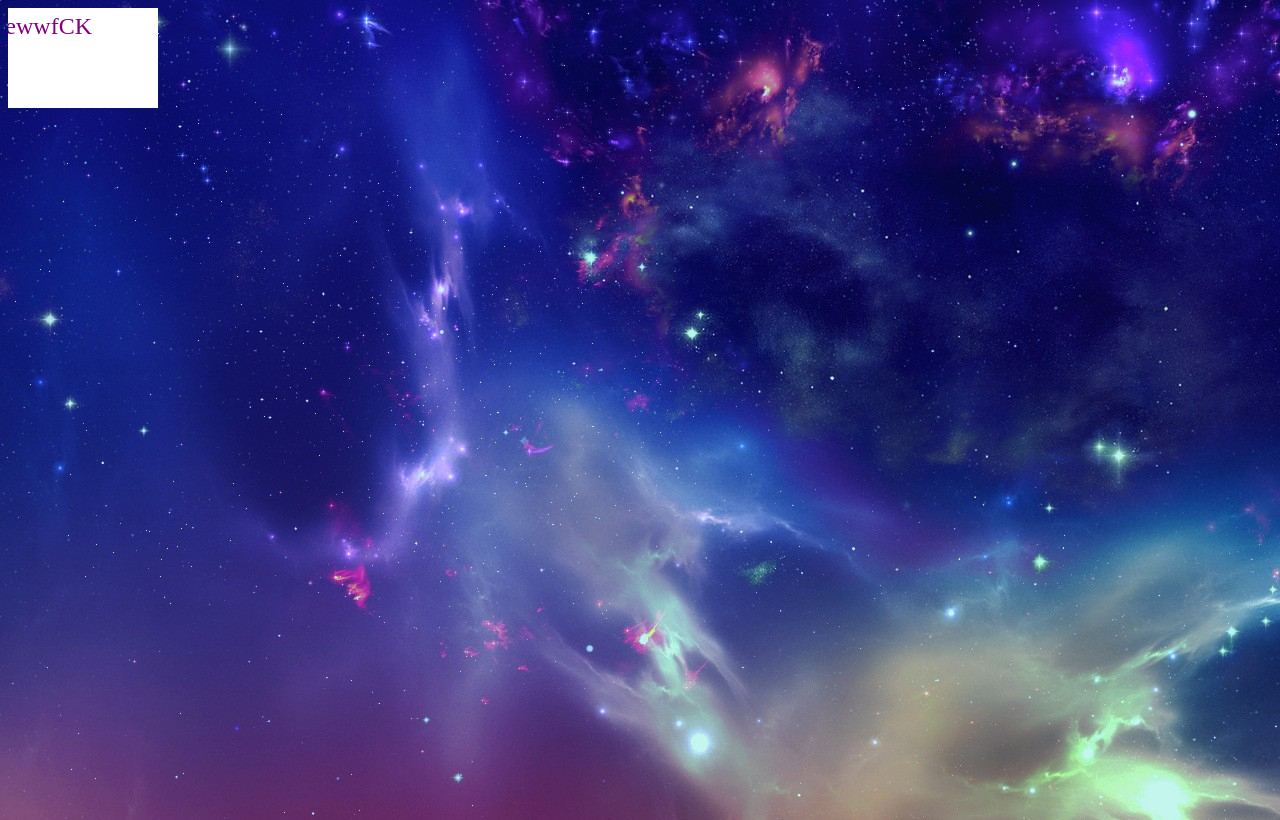
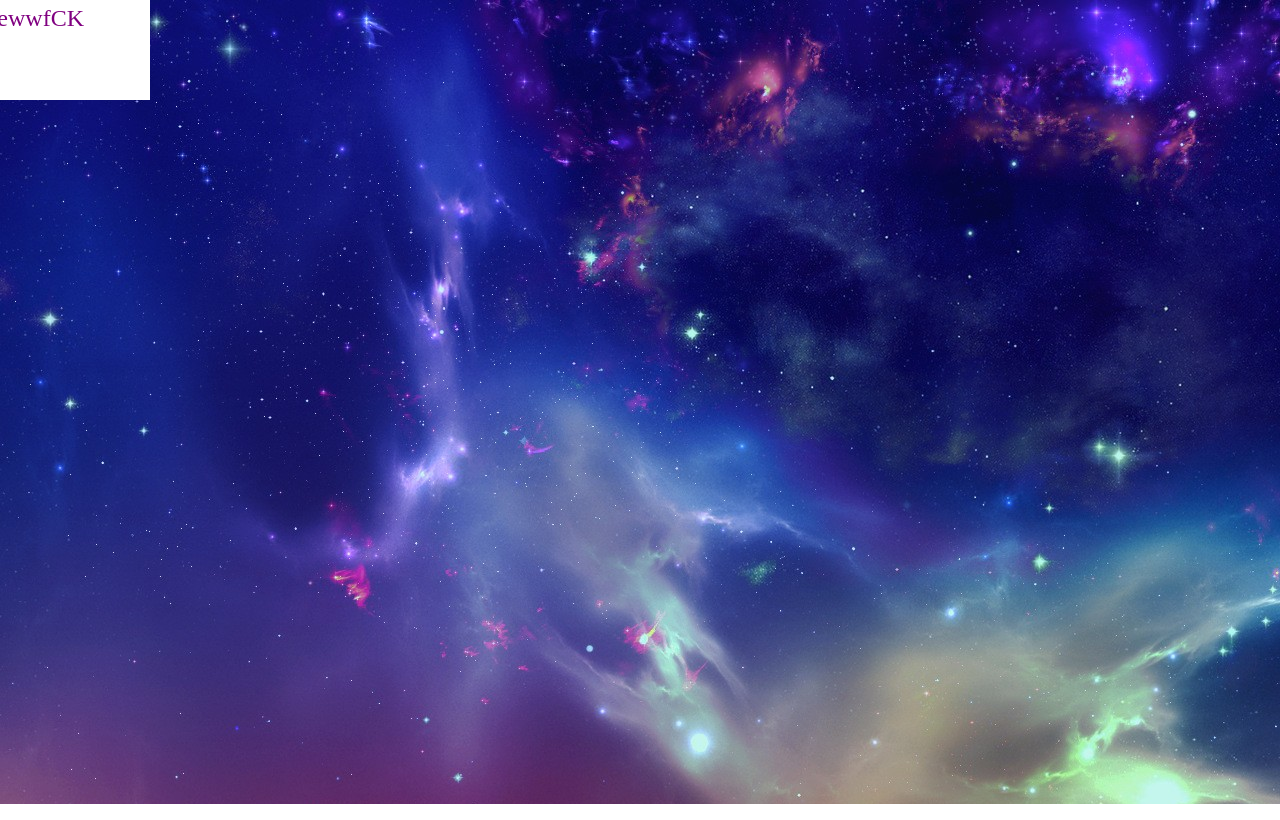
Before and after one commit to DjordyKoert/1rd-GameDev, a website: page game/index.html in a window 1280 px wide. Drawn offline with Linux system fonts and the light colour scheme.

Commit message:
css shows no scrollbar and has no margin

```diff
--- a/game/assets/css/style.css
+++ b/game/assets/css/style.css
@@ -1,3 +1,7 @@
 body {
     background-image: url("../images/backgrounds/background_1.jpg");
+    overflow: hidden;
 }
+* {
+    margin: 0
+}
```
